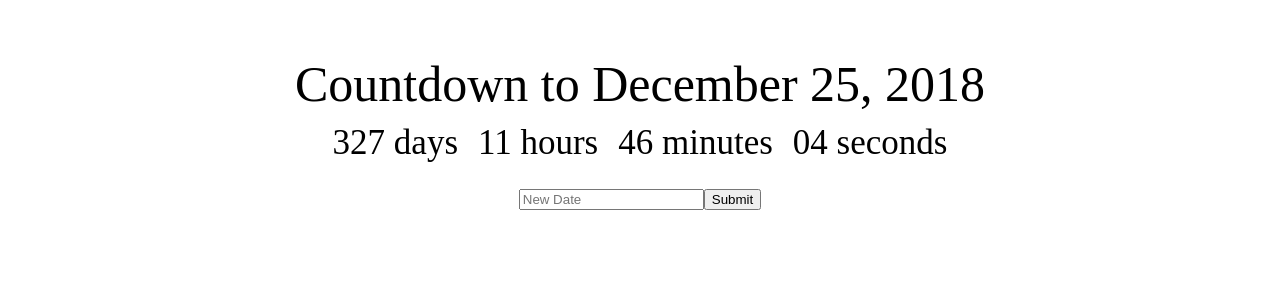
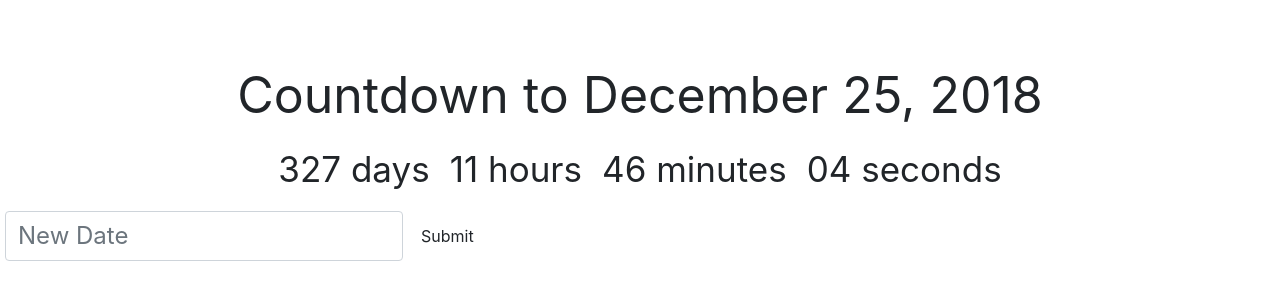
Before and after one commit to d1sc0nneckt1e/countdown_app, a React (Create React App) app: page / in a window 1280 px wide. Shown: the part 198-498 px from the top of the page. Built offline with nearby package versions, Linux system fonts and the light colour scheme.

Commit message:
adding react bootstrap for a quick styling

```diff
--- a/package.json
+++ b/package.json
@@ -4,6 +4,7 @@
   "private": true,
   "dependencies": {
     "react": "^16.2.0",
+    "react-bootstrap": "^0.32.1",
     "react-dom": "^16.2.0",
     "react-scripts": "1.1.0"
   },
--- a/public/index.html
+++ b/public/index.html
@@ -19,6 +19,7 @@
       work correctly both with client-side routing and a non-root public URL.
       Learn how to configure a non-root public URL by running `npm run build`.
     -->
+    <link rel="stylesheet" href="https://maxcdn.bootstrapcdn.com/bootstrap/latest/css/bootstrap.min.css">
     <title>React App</title>
   </head>
   <body>
--- a/src/App.jsx
+++ b/src/App.jsx
@@ -1,6 +1,7 @@
 import React, {Component} from 'react';
 import Clock from './clock';
 import './app.css';
+import { Form, FormControl, Button } from 'react-bootstrap';
 
 class App extends Component{
   constructor(props){
@@ -23,10 +24,14 @@
         <Clock
           deadline={this.state.deadline}
         />
-          <div>
-            <input placeholder='New Date' onChange={event => this.setState({newDeadline: event.target.value})}/>
-            <button onClick={() => this.changeDeadline()}>Submit</button>
-          </div>
+        <Form inline>
+          <FormControl
+            className='deadline-input'
+            placeholder='New Date'
+            onChange={event => this.setState({newDeadline: event.target.value})}
+          />
+          <Button onClick={() => this.changeDeadline()}>Submit</Button>
+        </Form>
       </div>
     )
   }
--- a/src/app.css
+++ b/src/app.css
@@ -19,3 +19,8 @@
 .clock-seconds{
   margin: 10px;
 }
+
+.deadline-input{
+  font-size: 24px;
+  margin: 5px;
+}
```
